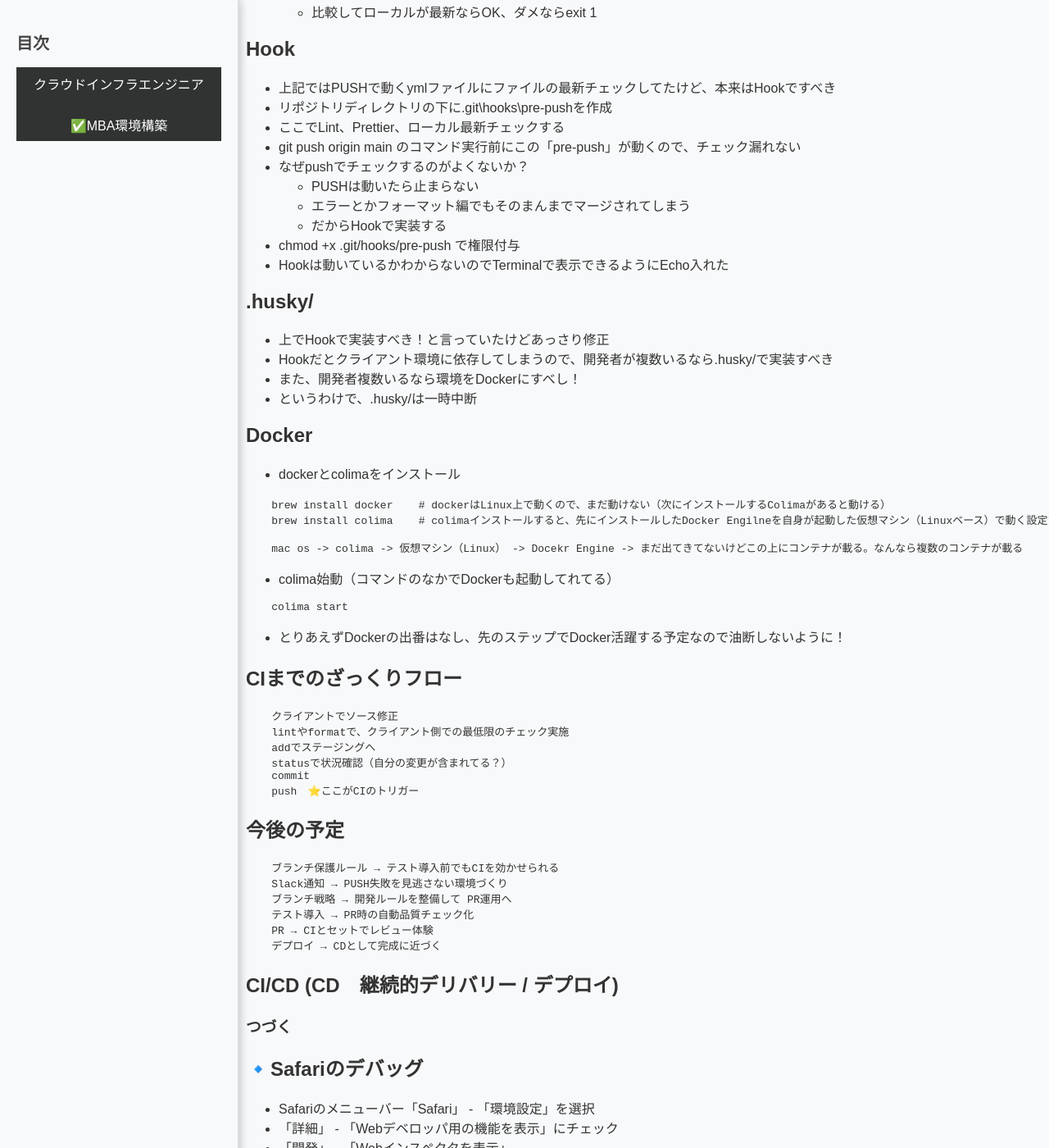
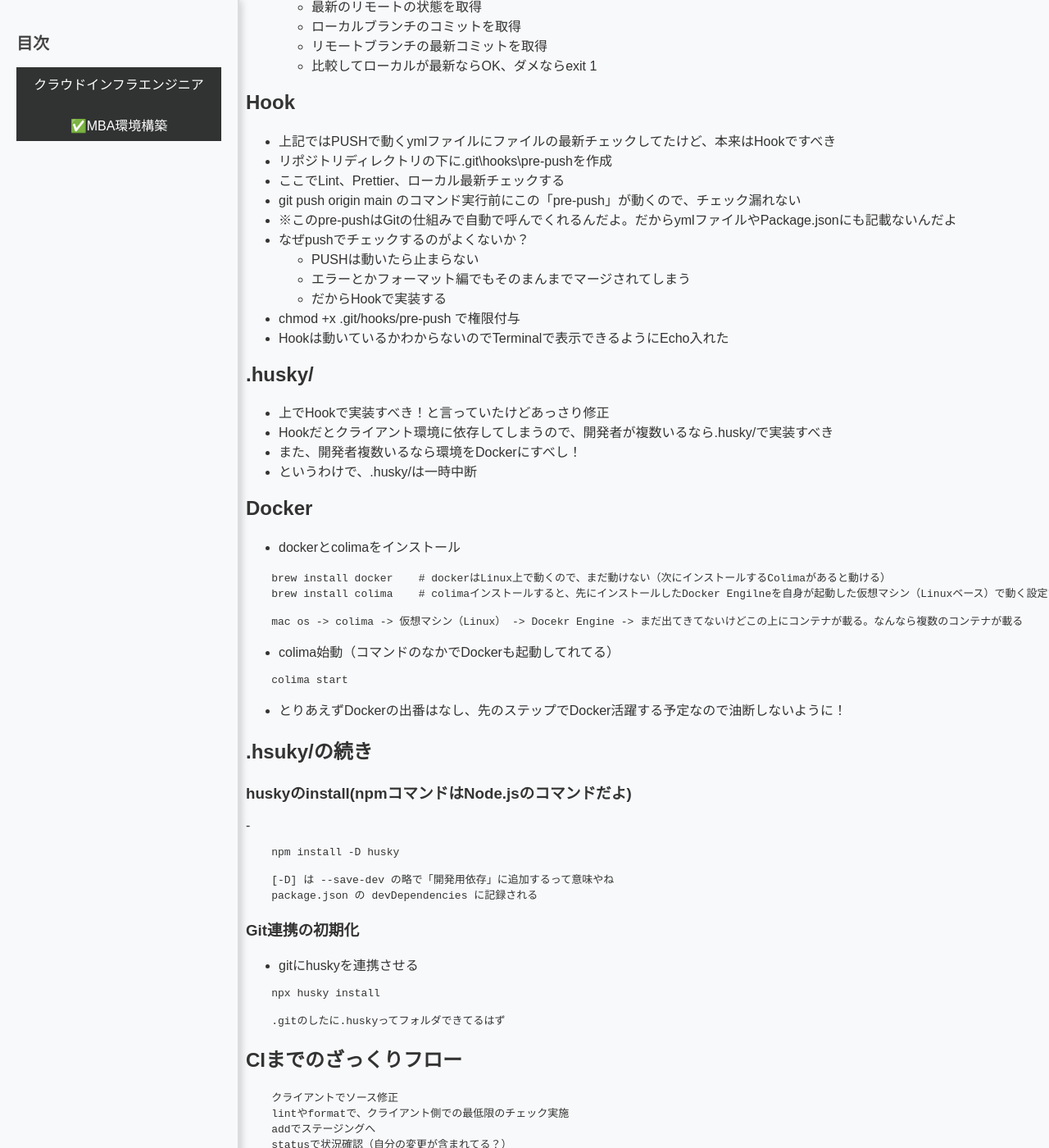
Before and after one commit to cloudrobo48/aws-cloud, a Jekyll site: the page built from docs/mac/mac-memo.md, in a window 1280 px wide and 1400 px high, scrolled down 4607 px. Shown: the whole window at 82% size. Built offline with Jekyll 4.4.1, drawn with Linux system fonts in a browser that asks for light colours; our own code applies the rules of GitHub Pages for plain Markdown files; some of the changed text lies outside the part shown.

Commit message:
.husky/pre-commit

````diff
--- a/docs/mac/mac-memo.md
+++ b/docs/mac/mac-memo.md
@@ -120,6 +120,7 @@ layout: default
 
 |command| 説明 | 備考 |
 |git clone xx|Git上のリモートリポジトリをクライアントのローカルリポジトリに作成|Github page - code - 緑のCodeボタンクリック - SSHタブに表示される情報を指定|
+|git init|リモートリポジトリをCloneするんじゃなくて、現在のディレクトリをGitによってバージョン管理する登録作業|空のプロジェクトから始める際に必要|
 |git pull origin main|Git上のリモートリポジトリをローカルリポジトリにマージする||
 |git fetch origin<br>git reset --hard origin/main|Git上の最新のリモートリポジトリの状態確認（マージはしない）<br>ローカルリポジトリの状態を強制的にリモートリポジトリの状態にする||
 |git add （ファイル名） または<br>git add .|Macの変更をステージング||
@@ -234,6 +235,7 @@ layout: default
 - リポジトリディレクトリの下に.git\hooks\pre-pushを作成
 - ここでLint、Prettier、ローカル最新チェックする
 - git push origin main のコマンド実行前にこの「pre-push」が動くので、チェック漏れない
+- ※このpre-pushはGitの仕組みで自動で呼んでくれるんだよ。だからymlファイルやPackage.jsonにも記載ないんだよ
 - なぜpushでチェックするのがよくないか？
   - PUSHは動いたら止まらない
   - エラーとかフォーマット編でもそのまんまでマージされてしまう
@@ -266,6 +268,29 @@ layout: default
 ```
 
 - とりあえずDockerの出番はなし、先のステップでDocker活躍する予定なので油断しないように！
+
+## .hsuky/の続き
+
+### huskyのinstall(npmコマンドはNode.jsのコマンドだよ)
+
+-
+
+```
+    npm install -D husky
+
+    [-D] は --save-dev の略で「開発用依存」に追加するって意味やね
+    package.json の devDependencies に記録される
+```
+
+### Git連携の初期化
+
+- gitにhuskyを連携させる
+
+```
+    npx husky install
+
+    .gitのしたに.huskyってフォルダできてるはず
+```
 
 ## CIまでのざっくりフロー
 
--- a/package.json
+++ b/package.json
@@ -29,6 +29,7 @@
     "@eslint/js": "^9.30.0",
     "eslint": "^9.30.0",
     "eslint-config-prettier": "^10.1.5",
+    "husky": "^9.1.7",
     "markdownlint-cli2": "^0.18.1",
     "prettier": "^3.6.2"
   }
````
Also changed, not shown: 2 other files.
